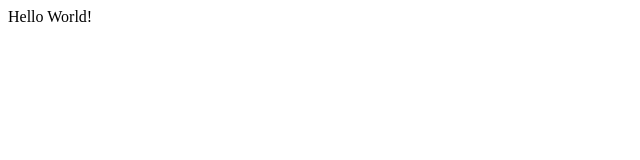
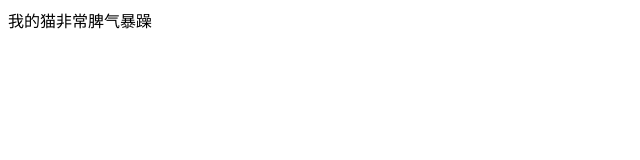
Before and after one commit to Caement/learning, a plain HTML site: page index.html in a window 1280 px wide. Shown: the whole page, without its empty margins (0-640 px from the left). Drawn offline with Linux system fonts and the light colour scheme.

Commit message:
做了一些改动

```diff
--- a/index.html
+++ b/index.html
@@ -1 +1 @@
-<p>Hello World!</p>
+<p>我的猫非常脾气暴躁</p>
```
